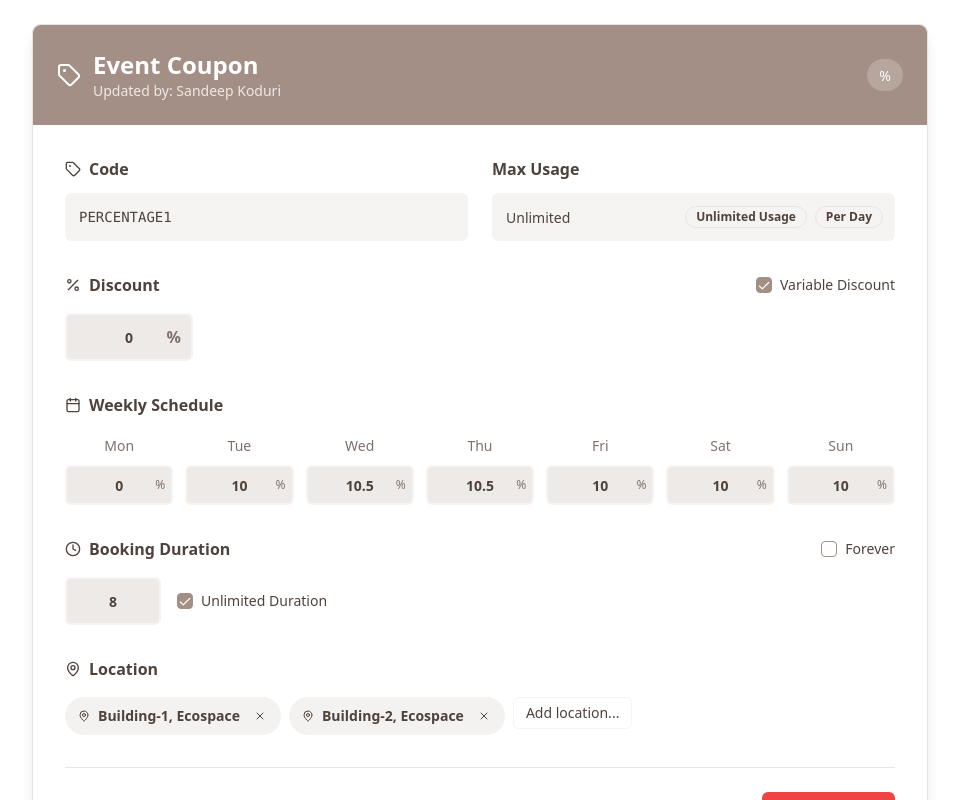
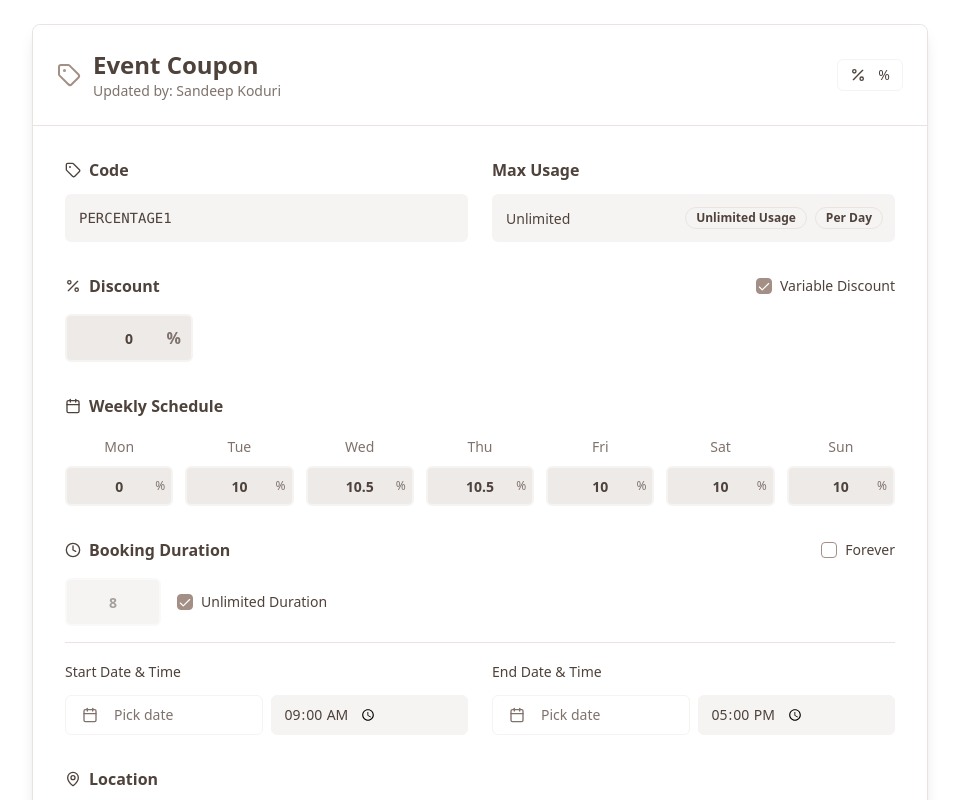
Before and after one commit to doej66464-ops/radiant-refine-vision, a React (Vite) app: page / in a window 1280 px wide. Both pictures are taken after a click on the checkbox 989 px from the left and 549 px from the top of the page. Shown: the top 800 px of the page, without its empty margins (160-1119 px from the left). Built offline with nearby package versions, Linux system fonts and the light colour scheme.

Commit message:
Refactor Event Coupon form
- Change background color to white
- Add toggle button for percentage/dollar sign
- Conditionally display weekly schedule
- Disable/enable duration textfield based on Unlimited Duration checkbox
- Add date/time selection for booking duration when Forever is unchecked

```diff
--- a/src/components/EventCouponForm.tsx
+++ b/src/components/EventCouponForm.tsx
@@ -5,7 +5,11 @@ import { Label } from "@/components/ui/label";
 import { Checkbox } from "@/components/ui/checkbox";
 import { Button } from "@/components/ui/button";
 import { Badge } from "@/components/ui/badge";
-import { X, MapPin, Calendar, Clock, Percent, Tag } from "lucide-react";
+import { Popover, PopoverContent, PopoverTrigger } from "@/components/ui/popover";
+import { Calendar as CalendarComponent } from "@/components/ui/calendar";
+import { X, MapPin, Calendar, Clock, Percent, Tag, DollarSign, CalendarIcon } from "lucide-react";
+import { format } from "date-fns";
+import { cn } from "@/lib/utils";
 
 const EventCouponForm = () => {
   const [code, setCode] = useState("PERCENTAGE1");
@@ -16,6 +20,11 @@ const EventCouponForm = () => {
   const [unlimitedDuration, setUnlimitedDuration] = useState(true);
   const [duration, setDuration] = useState("8");
   const [locations] = useState(["Building-1, Ecospace", "Building-2, Ecospace"]);
+  const [discountType, setDiscountType] = useState<"%" | "$">("%");
+  const [startDate, setStartDate] = useState<Date>();
+  const [endDate, setEndDate] = useState<Date>();
+  const [startTime, setStartTime] = useState("09:00");
+  const [endTime, setEndTime] = useState("17:00");
 
   const weeklyDiscounts = [
     { day: "Mon", value: "0" },
@@ -31,18 +40,24 @@ const EventCouponForm = () => {
     <div className="min-h-screen bg-background p-6">
       <div className="max-w-4xl mx-auto">
         <Card className="shadow-lg border-border">
-          <CardHeader className="bg-primary text-primary-foreground rounded-t-lg">
+          <CardHeader className="bg-white text-foreground rounded-t-lg border-b">
             <div className="flex items-center justify-between">
               <div className="flex items-center gap-3">
-                <Tag className="h-6 w-6" />
+                <Tag className="h-6 w-6 text-primary" />
                 <div>
                   <h1 className="text-2xl font-bold">Event Coupon</h1>
-                  <p className="text-primary-foreground/80 text-sm">Updated by: Sandeep Koduri</p>
+                  <p className="text-muted-foreground text-sm">Updated by: Sandeep Koduri</p>
                 </div>
               </div>
-              <div className="bg-primary-foreground/20 px-3 py-1 rounded-full">
-                <span className="text-sm font-medium">%</span>
-              </div>
+              <Button
+                variant="outline"
+                size="sm"
+                onClick={() => setDiscountType(discountType === "%" ? "$" : "%")}
+                className="px-3 py-1 h-8"
+              >
+                {discountType === "%" ? <Percent className="h-4 w-4" /> : <DollarSign className="h-4 w-4" />}
+                <span className="ml-1 text-sm font-medium">{discountType}</span>
+              </Button>
             </div>
           </CardHeader>
 
@@ -105,7 +120,7 @@ const EventCouponForm = () => {
                     onChange={(e) => setDiscount(e.target.value)}
                     className="h-12 text-lg text-center font-bold bg-accent border-2"
                   />
-                  <span className="absolute right-3 top-1/2 transform -translate-y-1/2 text-muted-foreground font-bold">%</span>
+                  <span className="absolute right-3 top-1/2 transform -translate-y-1/2 text-muted-foreground font-bold">{discountType}</span>
                 </div>
               </div>
             </div>
@@ -160,7 +175,7 @@ const EventCouponForm = () => {
                     value={duration}
                     onChange={(e) => setDuration(e.target.value)}
                     className="h-12 text-lg text-center font-bold bg-accent border-2"
-                    disabled={forever}
+                    disabled={forever || unlimitedDuration}
                   />
                 </div>
                 <div className="flex items-center space-x-2">
@@ -174,6 +189,85 @@ const EventCouponForm = () => {
                   </Label>
                 </div>
               </div>
+
+              {/* Date/Time Selection when not forever */}
+              {!forever && (
+                <div className="space-y-4 border-t pt-4">
+                  <div className="grid grid-cols-1 md:grid-cols-2 gap-6">
+                    {/* Start Date & Time */}
+                    <div className="space-y-3">
+                      <Label className="text-sm font-medium">Start Date & Time</Label>
+                      <div className="grid grid-cols-2 gap-2">
+                        <Popover>
+                          <PopoverTrigger asChild>
+                            <Button
+                              variant="outline"
+                              className={cn(
+                                "justify-start text-left font-normal",
+                                !startDate && "text-muted-foreground"
+                              )}
+                            >
+                              <CalendarIcon className="mr-2 h-4 w-4" />
+                              {startDate ? format(startDate, "PPP") : <span>Pick date</span>}
+                            </Button>
+                          </PopoverTrigger>
+                          <PopoverContent className="w-auto p-0" align="start">
+                            <CalendarComponent
+                              mode="single"
+                              selected={startDate}
+                              onSelect={setStartDate}
+                              initialFocus
+                              className="p-3 pointer-events-auto"
+                            />
+                          </PopoverContent>
+                        </Popover>
+                        <Input
+                          type="time"
+                          value={startTime}
+                          onChange={(e) => setStartTime(e.target.value)}
+                          className="bg-muted"
+                        />
+                      </div>
+                    </div>
+
+                    {/* End Date & Time */}
+                    <div className="space-y-3">
+                      <Label className="text-sm font-medium">End Date & Time</Label>
+                      <div className="grid grid-cols-2 gap-2">
+                        <Popover>
+                          <PopoverTrigger asChild>
+                            <Button
+                              variant="outline"
+                              className={cn(
+                                "justify-start text-left font-normal",
+                                !endDate && "text-muted-foreground"
+                              )}
+                            >
+                              <CalendarIcon className="mr-2 h-4 w-4" />
+                              {endDate ? format(endDate, "PPP") : <span>Pick date</span>}
+                            </Button>
+                          </PopoverTrigger>
+                          <PopoverContent className="w-auto p-0" align="start">
+                            <CalendarComponent
+                              mode="single"
+                              selected={endDate}
+                              onSelect={setEndDate}
+                              initialFocus
+                              className="p-3 pointer-events-auto"
+                            />
+                          </PopoverContent>
+                        </Popover>
+                        <Input
+                          type="time"
+                          value={endTime}
+                          onChange={(e) => setEndTime(e.target.value)}
+                          className="bg-muted"
+                        />
+                      </div>
+                    </div>
+                  </div>
+                </div>
+              )}
             </div>
 
             {/* Location Section */}
```
